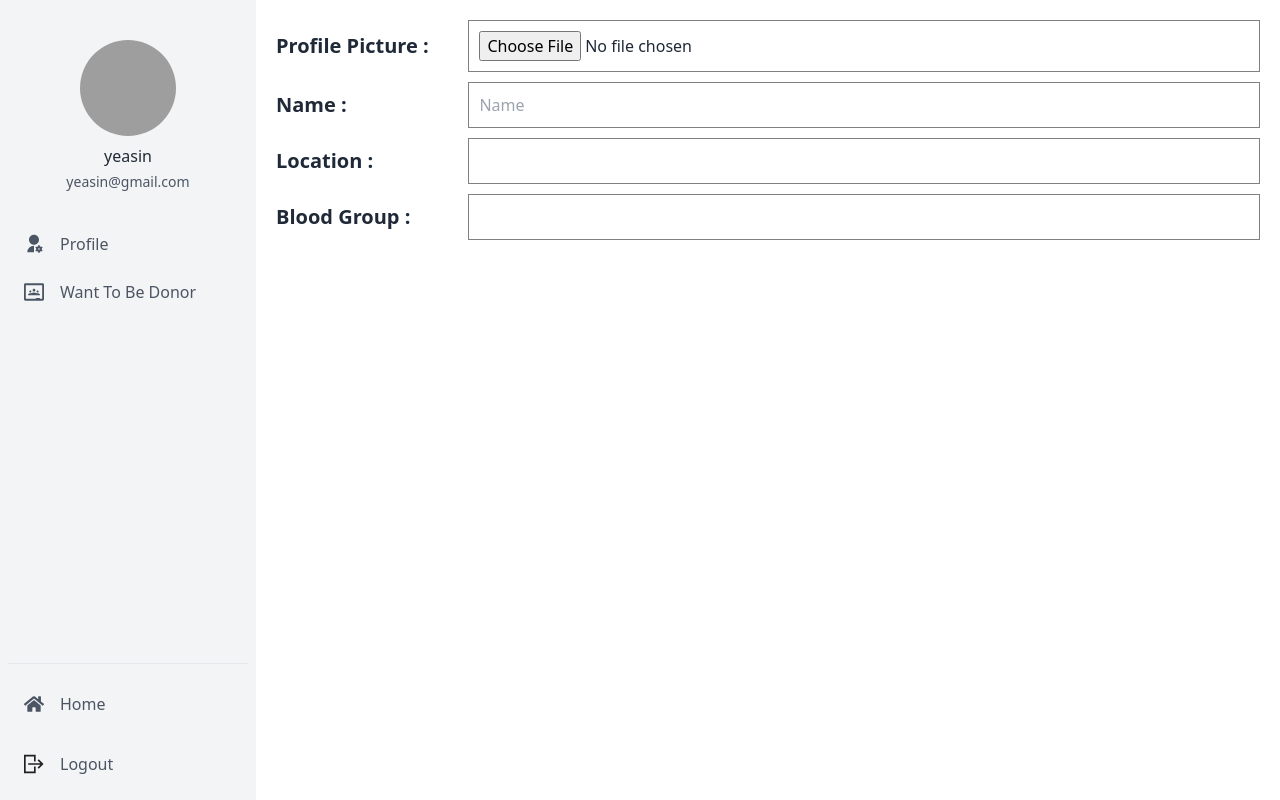
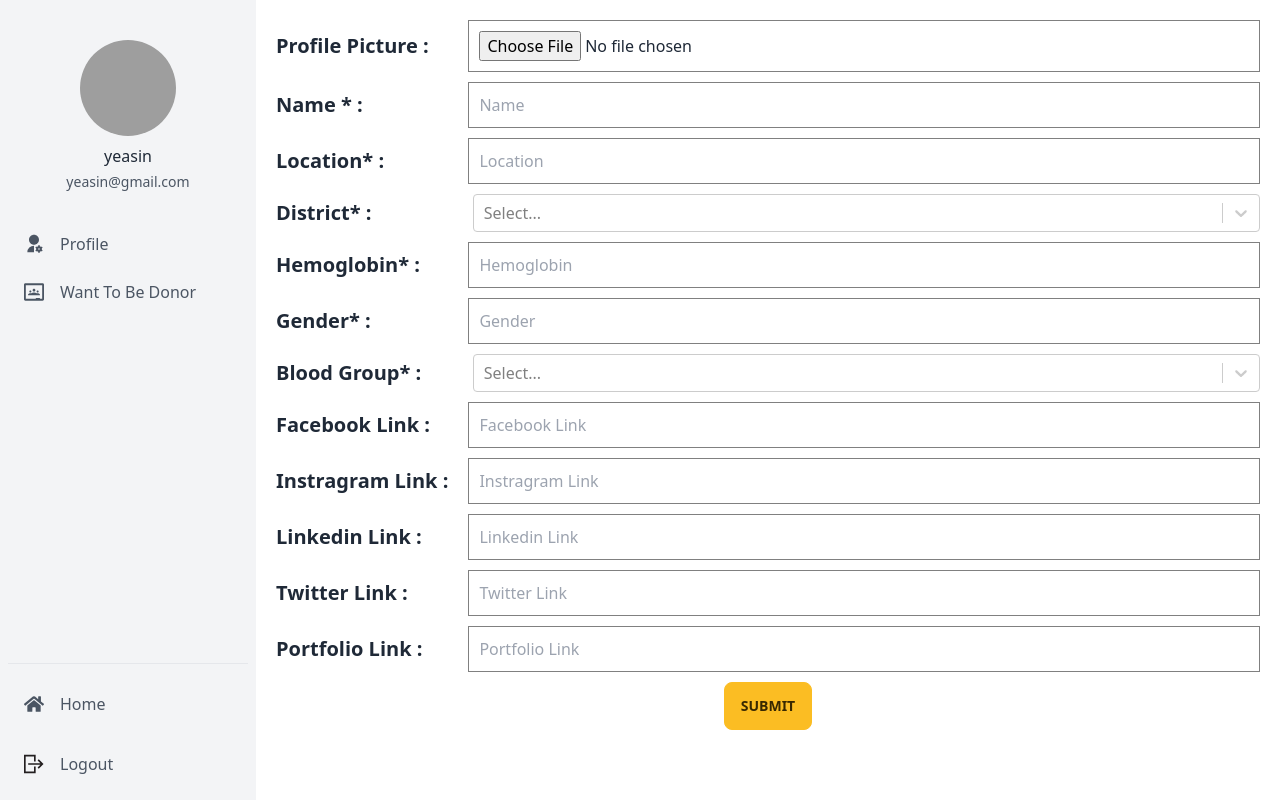
Before and after one commit to yeasinbhuiyan/Need-Blood, a React (Vite) app: page /dashboard/create-profile in a window 1280 px wide. Built offline with nearby package versions, Linux system fonts and the light colour scheme; grey boxes are pictures that could not be loaded.

Commit message:
create profile almost complete

```diff
--- a/package.json
+++ b/package.json
@@ -16,6 +16,7 @@
     "react-dom": "^18.2.0",
     "react-icons": "^4.11.0",
     "react-router-dom": "^6.15.0",
+    "react-select": "^5.7.5",
     "react-slick": "^0.29.0",
     "slick-carousel": "^1.8.1",
     "sort-by": "^1.2.0"
--- a/public/Donors.json
+++ b/public/Donors.json
@@ -14,7 +14,7 @@
         "twitter": "https://www.facebook.com/Y.arafat.bhuiyan/",
         "website": "https://yeasin-bhuiyan.netlify.app/",
         "linkedin" : "https://yeasin-bhuiyan.netlify.app/",
-        "phone": "1882255656",
+        "phone": "01882255656",
         "district": "Feni",
 
         "donation_details" : [
--- a/src/Components/Dashboard/Donor/CreateProfile/CreateProfile.css
+++ b/src/Components/Dashboard/Donor/CreateProfile/CreateProfile.css
@@ -28,3 +28,7 @@
     padding: 10px;
     border: 1px solid gray;
 }
+
+.select_drop{
+    flex : 16;
+}
--- a/src/Components/Dashboard/Donor/CreateProfile/CreateProfile.jsx
+++ b/src/Components/Dashboard/Donor/CreateProfile/CreateProfile.jsx
@@ -1,27 +1,169 @@
+import { useState } from 'react';
 import './CreateProfile.css'
+import Select from 'react-select'
+
+const CreateProfile = () => {
+    const [bloodGroup, setBloodGroup] = useState(null)
+    const [district, setDistrict] = useState(null)
+
+    const options = [
+        { value: 'A+', label: 'A+' },
+        { value: 'B+', label: 'B+' },
+        { value: 'AB+', label: 'AB+' },
+        { value: 'O+', label: 'O+' },
+        { value: 'A-', label: 'A-' },
+        { value: 'B-', label: 'B-' },
+        { value: 'AB-', label: 'AB-' },
+        { value: 'O-', label: 'O-' }
+    ]
+
+    const districts = [
+        { value: "Bagerhat", label: "Bagerhat" },
+        { value: "Bandarban", label: "Bandarban" },
+        { value: "Barguna", label: "Barguna" },
+        { value: "Barisal", label: "Barisal" },
+        { value: "Bhola", label: "Bhola" },
+        { value: "Bogura", label: "Bogura" },
+        { value: "Brahmanbaria", label: "Brahmanbaria" },
+        { value: "Chandpur", label: "Chandpur" },
+        { value: "Chattogram", label: "Chattogram" },
+        { value: "Chuadanga", label: "Chuadanga" },
+        { value: "Comilla", label: "Comilla" },
+        { value: "Coxs Bazar", label: "Coxs Bazar" },
+        { value: "Dhaka", label: "Dhaka" },
+        { value: "Dinajpur", label: "Dinajpur" },
+        { value: "Faridpur", label: "Faridpur" },
+        { value: "Feni", label: "Feni" },
+        { value: "Gaibandha", label: "Gaibandha" },
+        { value: "Gazipur", label: "Gazipur" },
+        { value: "Gopalganj", label: "Gopalganj" },
+        { value: "Habiganj", label: "Habiganj" },
+        { value: "Jamalpur", label: "Jamalpur" },
+        { value: "Jashore", label: "Jashore" },
+        { value: "Jhalokathi", label: "Jhalokathi" },
+        { value: "Jhenaidah", label: "Jhenaidah" },
+        { value: "Joypurhat", label: "Joypurhat" },
+        { value: "Khagrachari", label: "Khagrachari" },
+        { value: "Khulna", label: "Khulna" },
+        { value: "Kishoreganj", label: "Kishoreganj" },
+        { value: "Kurigram", label: "Kurigram" },
+        { value: "Kushtia", label: "Kushtia" },
+        { value: "Lakshmipur", label: "Lakshmipur" },
+        { value: "Lalmonirhat", label: "Lalmonirhat" },
+        { value: "Madaripur", label: "Madaripur" },
+        { value: "Magura", label: "Magura" },
+        { value: "Manikganj", label: "Manikganj" },
+        { value: "Meherpur", label: "Meherpur" },
+        { value: "Moulvibazar", label: "Moulvibazar" },
+        { value: "Munshiganj", label: "Munshiganj" },
+        { value: "Mymensingh", label: "Mymensingh" },
+        { value: "Naogaon", label: "Naogaon" },
+        { value: "Narail", label: "Narail" },
+        { value: "Narayanganj", label: "Narayanganj" },
+        { value: "Narsingdi", label: "Narsingdi" },
+        { value: "Natore", label: "Natore" },
+        { value: "Netrokona", label: "Netrokona" },
+        { value: "Nilphamari", label: "Nilphamari" },
+        { value: "Noakhali", label: "Noakhali" },
+        { value: "Pabna", label: "Pabna" },
+        { value: "Panchagarh", label: "Panchagarh" },
+        { value: "Patuakhali", label: "Patuakhali" },
+        { value: "Pirojpur", label: "Pirojpur" },
+        { value: "Rajbari", label: "Rajbari" },
+        { value: "Rajshahi", label: "Rajshahi" },
+        { value: "Rangamati", label: "Rangamati" },
+        { value: "Rangpur", label: "Rangpur" },
+        { value: "Satkhira", label: "Satkhira" },
+        { value: "Shariatpur", label: "Shariatpur" },
+        { value: "Sherpur", label: "Sherpur" },
+        { value: "Sirajganj", label: "Sirajganj" },
+        { value: "Sunamganj", label: "Sunamganj" },
+        { value: "Sylhet", label: "Sylhet" },
+        { value: "Tangail", label: "Tangail" },
+        { value: "Thakurgaon", label: "Thakurgaon" }
+    ]
 
 
-const CreateProfile = () => {
+    const handleCreateProfile = (e) => {
+        e.preventDefault()
+        const form = e.target
+        const name = form.name.value
+        const location = form.location.value
+        const hemoglobin = form.hemoglobin.value
+        const gender = form.gender.value
+        const blood_group = bloodGroup.value
+        const donor_district = district.value
+
+        const phone = form.phone.value
+
+
+        console.log(name, location, hemoglobin, gender, blood_group, phone , donor_district)
+
+
+    }
     return (
         <div className="create_profile">
-            <form >
+            <form onSubmit={handleCreateProfile}>
                 <div className="create_profile_common">
                     <label>Profile Picture : </label>
                     <input type="file" name="profile" required />
                 </div>
 
                 <div className="create_profile_common">
-                    <label>Name : </label>
+                    <label>Name * : </label>
                     <input type="text" name="name" placeholder="Name" required />
                 </div>
 
                 <div className="create_profile_common">
-                    <label>Location : </label>
-                    <input type="text" name="location" />
+                    <label>Location* : </label>
+                    <input type="text" name="location" placeholder='Location' required />
                 </div>
                 <div className="create_profile_common">
-                    <label>Blood Group : </label>
-                    <input type="text" name="blood_group" />
+                    <label>District* : </label>
+
+                    <div className='select_drop'>
+                        <Select onChange={setDistrict} options={districts} required />
+                    </div>
+                    {/* <input type="text" name="location" placeholder='Location' required /> */}
+                </div>
+                <div className="create_profile_common">
+                    <label>Hemoglobin*  : </label>
+                    <input type="text" name="hemoglobin" placeholder='Hemoglobin' required />
+                </div>
+                <div className="create_profile_common">
+                    <label>Gender*  : </label>
+                    <input type="text" name="gender" placeholder='Gender' required />
+                </div>
+                <div className="create_profile_common">
+                    <label>Blood Group* : </label>
+                    {/* <input type="text" name="blood_group" placeholder='Blood Group' required/> */}
+                    <div className='select_drop'>
+                        <Select onChange={setBloodGroup} options={options} required />
+                    </div>
+                </div>
+                <div className="create_profile_common">
+                    <label>Facebook Link : </label>
+                    <input type="url" name="facebook" placeholder='Facebook Link' />
+                </div>
+                <div className="create_profile_common">
+                    <label>Instragram Link : </label>
+                    <input type="url" name="instragram" placeholder='Instragram Link' />
+                </div>
+                <div className="create_profile_common">
+                    <label>Linkedin Link : </label>
+                    <input type="url" name="linkedin" placeholder='Linkedin Link' />
+                </div>
+                <div className="create_profile_common">
+                    <label>Twitter Link : </label>
+                    <input type="url" name="twitter" placeholder='Twitter Link' />
+                </div>
+                <div className="create_profile_common">
+                    <label>Portfolio Link : </label>
+                    <input type="url" name="portfolio" placeholder='Portfolio Link' />
+                </div>
+
+                <div>
+                    <button type='submit' className='btn btn-warning'>Submit</button>
                 </div>
             </form>
         </div>
--- a/src/Components/Dashboard/Donor/Profile/Profile.jsx
+++ b/src/Components/Dashboard/Donor/Profile/Profile.jsx
@@ -5,8 +5,6 @@ import { AiOutlinePlus } from 'react-icons/ai';
 
 const Profile = () => {
     return (
-
-
         <>
             {/* <div className='relative shadow-xl  h-[550px] rounded-xl overflow-hidden'>
                 <div className='absolute w-full h-full' >
```
